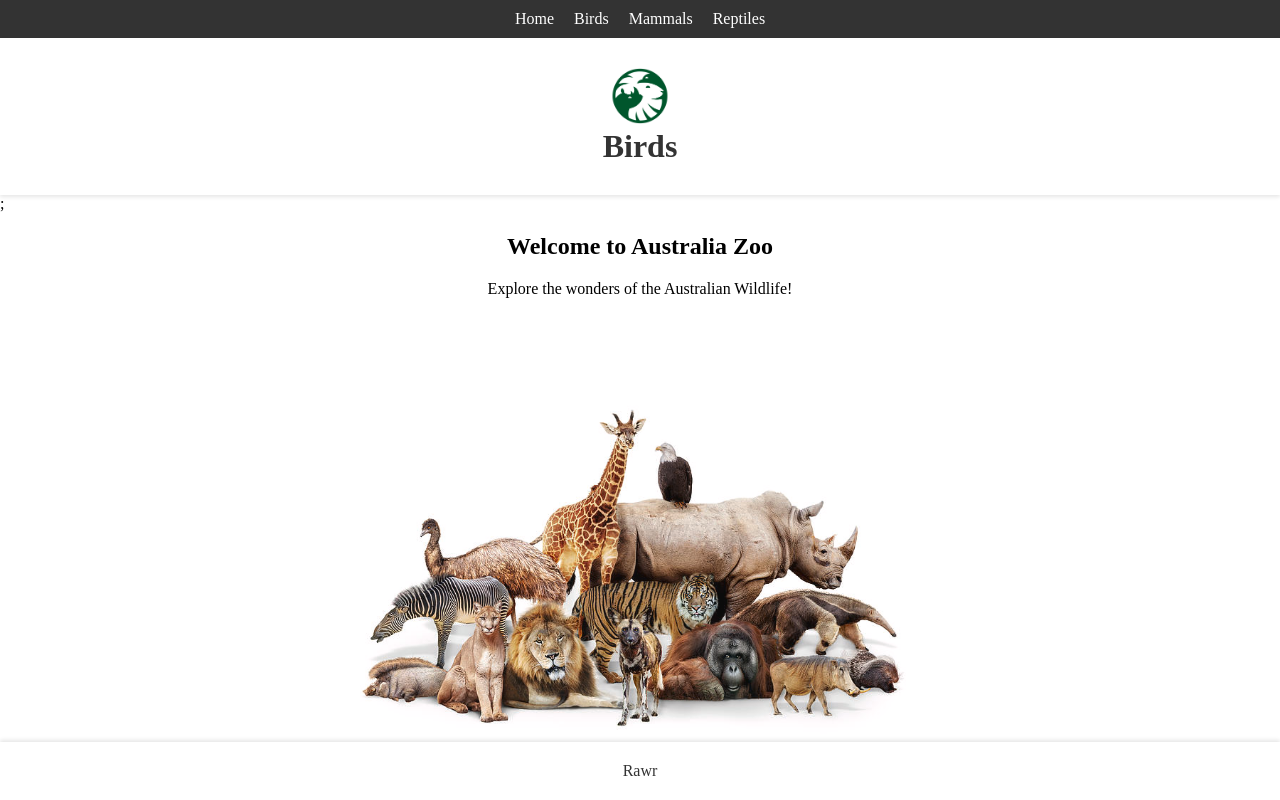
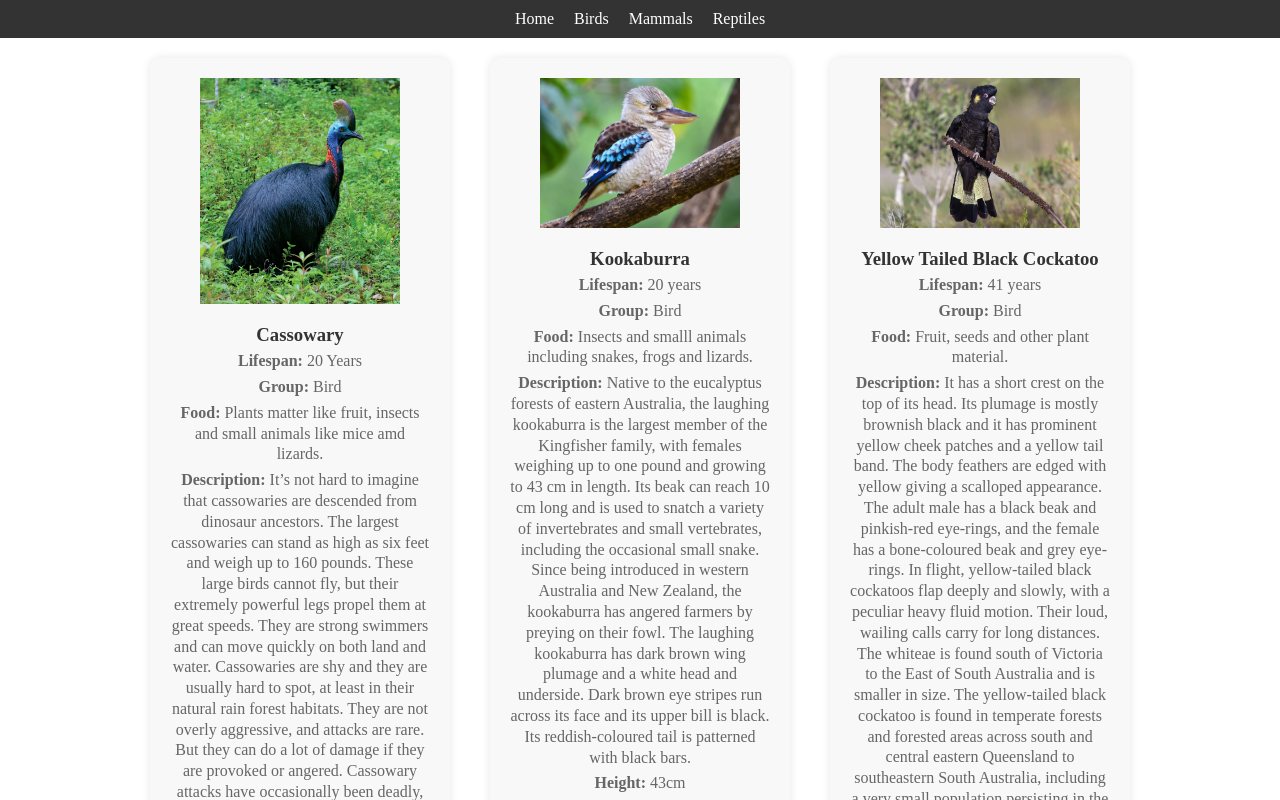
Before and after one commit to Shirin-Faile/Australia-Zoo, a React (Vite) app: page /Birds in a window 1280 px wide. Shown: the top 800 px of the page. Built offline with nearby package versions, Linux system fonts and the light colour scheme.

Commit message:
added animal pages in the components and fixed footer

```diff
--- a/src/App.jsx
+++ b/src/App.jsx
@@ -1,9 +1,12 @@
 import {useState} from "react";
 import {Routes, Route, NavLink} from 'react-router-dom'
 import Home from './pages/Home'
-import Birds from './pages/Birds';
-import Mammals from './pages/Mammals';
-import Reptiles from './pages/Reptiles';
+import MainBirds from "./components/Birdspage";
+import { birds } from "./data/birds"
+import MainMammals from "./components/Mammalspage";
+import { mammals } from "./data/mammals";
+import MainReptiles from "./components/Reptilespage";
+import { reptiles } from "./data/reptiles";
 import Footer from "./components/Footer";
 import './App.css';
 
@@ -18,9 +21,9 @@ function App() {
         </nav>
             <Routes>
                 <Route path="/" element={<Home title="Animals" />} />
-                <Route path="Birds" element={<Home title="Birds" />} />
-                <Route path="Mammals" element={<Home title="Mammals" />} />
-                <Route path="Reptiles" element={<Home title="Reptiles" />} />
+                <Route path="Birds" element={<MainBirds birds={birds} />} />
+                <Route path="Mammals" element={<MainMammals mammals={mammals} />} />
+                <Route path="Reptiles" element={<MainReptiles reptiles={reptiles} />} />
             </Routes>
             <Footer/>
         </>
--- /dev/null
+++ b/src/components/Birdspage/Birdspage.module.css
@@ -0,0 +1,40 @@
+.mainBirds {
+    display: flex;
+    flex-wrap: wrap;
+    justify-content: center;
+}
+
+.bird {
+    width: 300px;
+    margin: 20px;
+    padding: 20px;
+    background-color: #f8f8f8;
+    border-radius: 10px;
+    box-shadow: 0 0 10px rgba(0, 0, 0, 0.1);
+}
+
+.bird img {
+    width: 200px;
+    height: auto;
+    display: block;
+    margin: 0 auto 20px;
+}
+
+.details {
+    text-align: center;
+}
+
+.details h3 {
+    margin: 0;
+    color: #333;
+}
+
+.details p {
+    margin: 5px 0;
+    color: #666;
+    line-height: 1.3;
+}
+
+.details p span {
+    font-weight: bold;
+}
--- /dev/null
+++ b/src/components/Birdspage/index.jsx
@@ -0,0 +1,25 @@
+import styles from './Birdspage.module.css';
+
+const MainBirds = ({ birds }) => {
+    return (
+        <div className={styles.mainBirds}>
+            {birds.map((bird, index) => (
+                <div key={index} className={styles.bird}>
+                    <img src={bird.image} />
+                    <div className={styles.details}>
+                        <h3>{bird.name}</h3>
+                        <p><span>Lifespan: </span>{bird.lifespan}</p>
+                        <p><span>Group: </span>{bird.group}</p>
+                        <p><span>Food: </span>{bird.food}</p>
+                        <p><span>Description: </span>{bird.description}</p>
+                        <p><span>Height: </span>{bird.height}</p>
+                        <p><span>Weight: </span>{bird.weight}</p>
+                        <p><span>Found: </span>{bird.found}</p>
+                    </div>
+                </div>
+            ))}
+        </div>
+    );
+};
+
+export default MainBirds;
--- a/src/components/Footer/Footer.module.css
+++ b/src/components/Footer/Footer.module.css
@@ -1,5 +1,5 @@
 .footer {
-    position: fixed;
+    position: sticky;
     bottom: 0;
     left: 0;
     width: 100%;
--- a/src/components/Footer/index.jsx
+++ b/src/components/Footer/index.jsx
@@ -3,9 +3,11 @@ import styles from './Footer.module.css'
 
 const Footer = () => {
     return (
-        <footer className={styles.footer}>
-            <p>Rawr</p>
-        </footer>
+        <div className={styles.footerContainer}>
+            <footer className={styles.footer}>
+                <p>Rawr</p>
+            </footer>
+        </div>
     )
 }
 
--- a/src/components/Home/Home.module.css
+++ b/src/components/Home/Home.module.css
@@ -3,6 +3,7 @@
     flex-direction: column;
     align-items: center;
     text-align: center;
+    height: 100vh;
   }
 
   .welcome-text {
--- /dev/null
+++ b/src/components/Mammalspage/Mammalspage.module.css
@@ -0,0 +1,40 @@
+.mainMammals {
+    display: flex;
+    flex-wrap: wrap;
+    justify-content: center;
+}
+
+.mammal {
+    width: 300px;
+    margin: 20px;
+    padding: 20px;
+    background-color: #f8f8f8;
+    border-radius: 10px;
+    box-shadow: 0 0 10px rgba(0, 0, 0, 0.1);
+}
+
+.mammal img {
+    width: 200px;
+    height: auto;
+    display: block;
+    margin: 0 auto 20px;
+}
+
+.details {
+    text-align: center;
+}
+
+.details h3 {
+    margin: 0;
+    color: #333;
+}
+
+.details p {
+    margin: 5px 0;
+    color: #666;
+    line-height: 1.3;
+}
+
+.details p span {
+    font-weight: bold;
+}
--- /dev/null
+++ b/src/components/Mammalspage/index.jsx
@@ -0,0 +1,25 @@
+import styles from './Mammalspage.module.css';
+
+const MainMammals = ({ mammals }) => {
+    return (
+        <div className={styles.mainMammals}>
+            {mammals.map((mammal, index) => (
+                <div key={index} className={styles.mammal}>
+                    <img src={mammal.image} />
+                    <div className={styles.details}>
+                        <h3>{mammal.name}</h3>
+                        <p><span>Lifespan: </span>{mammal.lifespan}</p>
+                        <p><span>Group: </span>{mammal.group}</p>
+                        <p><span>Food: </span>{mammal.food}</p>
+                        <p><span>Description: </span>{mammal.description}</p>
+                        <p><span>Height: </span>{mammal.height}</p>
+                        <p><span>Weight: </span>{mammal.weight}</p>
+                        <p><span>Found: </span>{mammal.found}</p>
+                    </div>
+                </div>
+            ))}
+        </div>
+    );
+};
+
+export default MainMammals;
--- /dev/null
+++ b/src/components/Reptilespage/Reptilespage.module.css
@@ -0,0 +1,40 @@
+.mainReptiles {
+    display: flex;
+    flex-wrap: wrap;
+    justify-content: center;
+}
+
+.reptile {
+    width: 300px;
+    margin: 20px;
+    padding: 20px;
+    background-color: #f8f8f8;
+    border-radius: 10px;
+    box-shadow: 0 0 10px rgba(0, 0, 0, 0.1);
+}
+
+.reptile img {
+    width: 200px;
+    height: auto;
+    display: block;
+    margin: 0 auto 20px;
+}
+
+.details {
+    text-align: center;
+}
+
+.details h3 {
+    margin: 0;
+    color: #333;
+}
+
+.details p {
+    margin: 5px 0;
+    color: #666;
+    line-height: 1.3;
+}
+
+.details p span {
+    font-weight: bold;
+}
--- /dev/null
+++ b/src/components/Reptilespage/index.jsx
@@ -0,0 +1,25 @@
+import styles from './Reptilespage.module.css';
+
+const MainReptiles = ({ reptiles }) => {
+    return(
+        <div className={styles.mainReptiles}>
+            {reptiles.map((reptile, index) => (
+                <div key={index} className={styles.reptile}>
+                    <img src={reptile.image} />
+                    <div className={styles.details}>
+                        <h3>{reptile.name}</h3>
+                        <p><span>Lifespan: </span>{reptile.lifespan}</p>
+                        <p><span>Group: </span>{reptile.group}</p>
+                        <p><span>Food: </span>{reptile.food}</p>
+                        <p><span>Description: </span>{reptile.description}</p>
+                        <p><span>Height: </span>{reptile.height}</p>
+                        <p><span>Weight: </span>{reptile.weight}</p>
+                        <p><span>Found: </span>{reptile.found}</p>
+                    </div>
+                </div>
+            ))}
+        </div>
+    );
+};
+
+export default MainReptiles;
```
